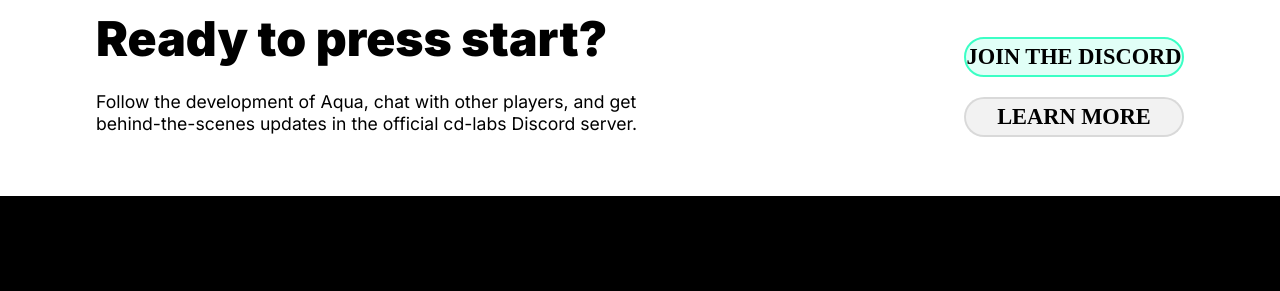
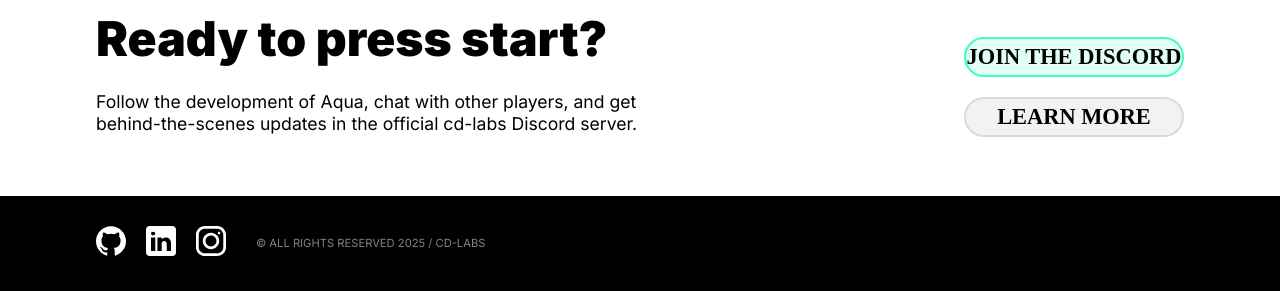
Before and after one commit to cd-bash/webhub, a website built with Vite: page index.html in a window 1280 px wide. Shown: the part 4690-4981 px from the top of the page. Before the commit the page ends 4886 px from the top, so only its background shows below. Built offline with nearby package versions, Linux system fonts and the light colour scheme; a web font is replaced by a local one.

Commit message:
feat: [#101] footer component
* feat: footer component

```diff
--- /dev/null
+++ b/src/components/footer/index.ts
@@ -0,0 +1,33 @@
+import { insertAllSocials } from "../socials";
+
+export type FooterLinkItem = [
+    name: string,
+    path: string,
+]
+
+const copyrightText = `© All rights reserved ${new Date().getFullYear()} / cd-labs`;
+
+//-----------------------------------------------------------------------
+
+export function buildFooter(links: FooterLinkItem[] = []) {
+    const footer = document.createElement("footer");
+    footer.id = "main-footer";
+
+    // Create a container for socials and copyrights on the same line
+    const footerContent = document.createElement("div");
+    footerContent.className = "footer-content";
+
+    const socials = insertAllSocials();
+    socials.classList.add('footer-socials');
+
+    const copyrights = document.createElement("p");
+    copyrights.className = "copyrights";
+    copyrights.textContent = copyrightText;
+
+    // Add socials first (left side), then copyrights
+    footerContent.appendChild(socials);
+    footerContent.appendChild(copyrights);
+    footer.appendChild(footerContent);
+
+    return footer;
+}
--- /dev/null
+++ b/src/components/socials/index.ts
@@ -0,0 +1,53 @@
+import GITHUB_ICON from './assets/github-icon.svg';
+import LINKEDIN_ICON from './assets/linkedin-icon.svg';
+import INSTAGRAM_ICON from './assets/instagram-icon.svg';
+
+type social = {
+    name: string;
+    url: string;
+    iconSrc: string;
+}
+
+export const socials: social[] = [
+    {
+        name: 'GitHub',
+        url: 'https://github.com/cd-bash',
+        iconSrc: GITHUB_ICON,
+    },
+    {
+        name: 'LinkedIn',
+        url: 'https://www.linkedin.com/in/charlesdouc/',
+        iconSrc: LINKEDIN_ICON,
+    },
+    {
+        name: 'Instagram',
+        url: 'https://www.instagram.com/cd.oucet/',
+        iconSrc: INSTAGRAM_ICON,
+    },
+]
+
+//-----------------------------------------------------------------------
+
+export function insertAllSocials() {
+    const container = document.createElement('ul');
+    container.className = 'social-icons';
+
+    socials.forEach(social => {
+        const li = document.createElement('li');
+        const a = document.createElement('a');
+        a.href = social.url;
+        a.target = '_blank';
+        a.rel = 'noopener noreferrer';
+
+        const img = document.createElement('img');
+        img.src = social.iconSrc;
+        img.alt = `${social.name} Icon`;
+        img.className = 'social-icon';
+
+        a.appendChild(img);
+        li.appendChild(a);
+        container.appendChild(li);
+    });
+
+    return container;
+}
--- a/src/index.ts
+++ b/src/index.ts
@@ -1,13 +1,15 @@
 import { router } from "./core/router";
-import {homeView, aboutView, buildViewBase, renderView, logArticleView } from "./views";
+import {homeView, aboutView, buildViewBase, renderView, logArticleView, contactView} from "./views";
 import {buildNavigation} from "./components/navigation";
 import {changeLogoOnScroll} from "./components/navigation/logo";
+import { buildFooter } from "./components/footer";
 
 
 const routes = [
     { path: '', handler: () => renderView(homeView()) },
     { path: '/about', handler: () => renderView(aboutView()) },
-    { path: '/logs', handler: () => renderView(logArticleView()) }
+    { path: '/logs', handler: () => renderView(logArticleView()) },
+    { path: '/contact', handler: () => renderView(contactView()) }
 ];
 
 routes.forEach(route => router.registerRoute(route.path, route.handler));
@@ -18,12 +20,13 @@
     const body = document.getElementsByTagName("body")[0];
     const contentPage = buildViewBase();
     const nav = buildNavigation();
+    const footer = buildFooter();
 
     body.appendChild(nav);
     window.addEventListener('scroll', changeLogoOnScroll);
 
     body.appendChild(contentPage);
-
+    body.appendChild(footer);
 
     router.handleRoute(window.location.pathname);
 }
--- a/src/styles/base/variables.css
+++ b/src/styles/base/variables.css
@@ -18,6 +18,8 @@
   --font-secondary: 'Handjet', serif;
 
   /* Font Sizes */
+  --text-3xs: clamp(0.6rem, 1vw, 0.7rem);
+  --text-2xs: clamp(0.7rem, 1.5vw, 0.8rem);
   --text-xs: clamp(0.8rem, 2vw, 0.9rem);
   --text-sm: clamp(0.9rem, 2.5vw, 1.1rem);
   --text-base: clamp(1.1rem, 3vw, 1.5rem);
--- a/src/styles/components/call-to-action.css
+++ b/src/styles/components/call-to-action.css
@@ -18,7 +18,7 @@
 .cta-banner article {
   position: relative;
   z-index: var(--z-content);
-  padding: var(--space-md) var(--space-lg);
+  padding: var(--space-md) 0;
   background-color: white;
   width: fit-content;
   display: grid;
@@ -49,10 +49,12 @@
 /* -------------------------------------------------------------------------- */
 .cta-banner article.right {
   margin-left: auto;
+  padding-left: var(--space-lg);
 }
 
 .cta-banner article.left {
   margin-right: auto;
+  padding-right: var(--space-lg);
 }
 
 /* -------------------------------------------------------------------------- */
@@ -97,6 +99,8 @@
   .cta-banner article.right, .cta-banner article.left {
     margin-left: 0;
     margin-right: 0;
+    padding-left: 0;
+    padding-right: 0;
   }
 
   .cta-banner ul {
--- /dev/null
+++ b/src/styles/components/footer.css
@@ -0,0 +1,33 @@
+/* ==========================================================================
+   Footer Component
+   ========================================================================== */
+
+#main-footer {
+    min-height: 75px;
+    width: 85%;
+    margin: 0 auto;
+
+    .footer-content {
+        display: flex;
+        align-items: center;
+        justify-content: space-between;
+        padding: var(--space-md) 0;
+        border-top: 1px solid var(--color-border);
+        gap: var(--space-md);
+    }
+
+    .footer-socials {
+        order: 1; /* Ensures socials come first */
+        flex-shrink: 0; /* Prevents shrinking */
+    }
+
+    .copyrights {
+        order: 2; /* Ensures copyrights come second */
+        margin: 0;
+        font-size: var(--text-3xs);
+        text-transform: uppercase;
+        color: var(--color-text-secondary);
+        text-align: left;
+        flex-grow: 1; /* Takes remaining space */
+    }
+}
--- /dev/null
+++ b/src/styles/components/socials.css
@@ -0,0 +1,20 @@
+/* ==========================================================================
+   Socials Component
+   ========================================================================== */
+
+.social-icons {
+    list-style: none;
+    display: flex;
+    gap: var(--space-sm);
+
+    img {
+        width: 30px;
+        height: 30px;
+        filter: var(--filter-icon);
+        transition: filter var(--transition-base);
+
+        &:hover {
+            filter: var(--filter-icon-hover);
+        }
+    }
+}
--- a/src/styles/main.css
+++ b/src/styles/main.css
@@ -14,8 +14,10 @@
 
 /* Components - Reusable UI components */
 @import './components/buttons.css';
+@import './components/socials.css';
 @import './components/navigation.css';
 @import './components/call-to-action.css';
+@import './components/footer.css';
 
 /* Pages - Page-specific styles */
 @import './views/home.css';
--- a/src/styles/views/log-article.css
+++ b/src/styles/views/log-article.css
@@ -123,7 +123,7 @@
 @media (max-width: 1500px) {
   #log-article {
     header {
-      padding: var(--space-xl) 0;
+      padding-top: var(--space-xl);
 
       #wrapper {
         justify-content: left;
--- a/src/views/contact.ts
+++ b/src/views/contact/index.ts
@@ -1,4 +1,4 @@
-import {writeLink, writeParagraph, writeTitle} from "./utils";
+import {writeLink, writeParagraph, writeTitle} from "../utils";
 
 export function contactView() {
     const article = document.createElement('article');
--- a/src/views/index.ts
+++ b/src/views/index.ts
@@ -2,7 +2,7 @@
 
 export * from "./home/";
 export * from "./about/";
-export * from "./contact.ts";
+export * from "./contact/";
 export * from "./logs/";
 
 
```
Also changed, not shown: src/components/socials/assets/github-icon.svg (added), src/components/socials/assets/instagram-icon.svg (added), src/components/socials/assets/linkedin-icon.svg (added).
